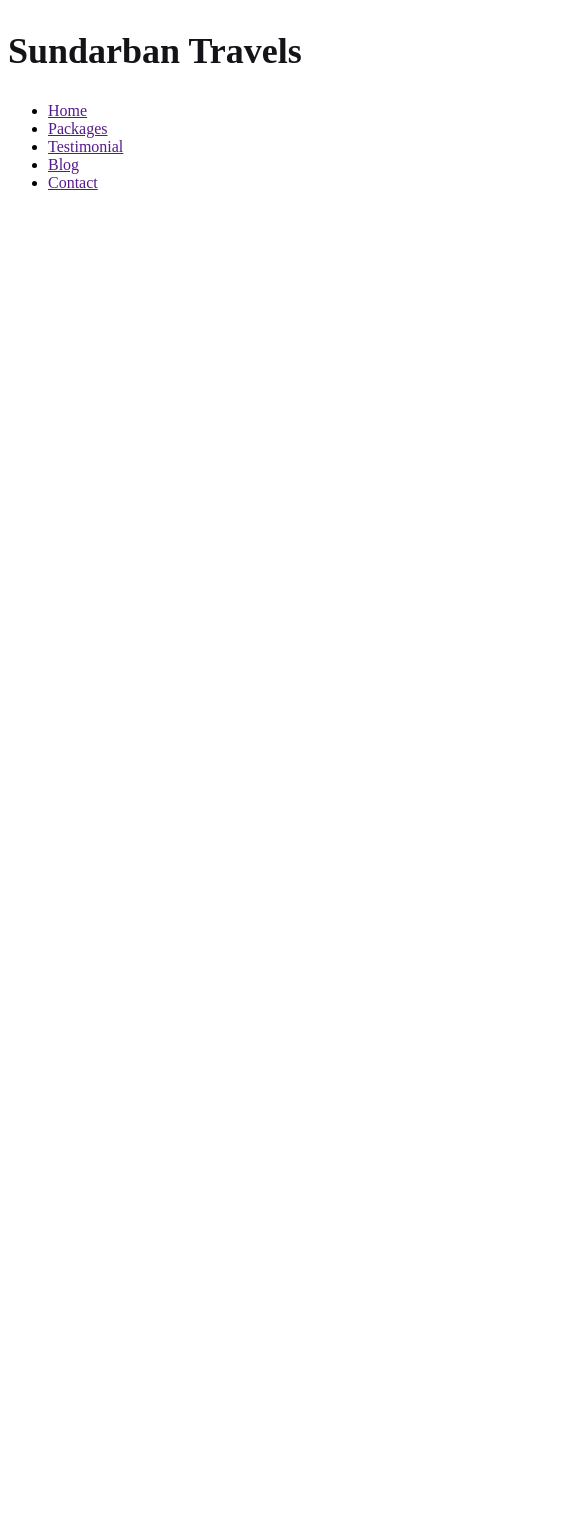
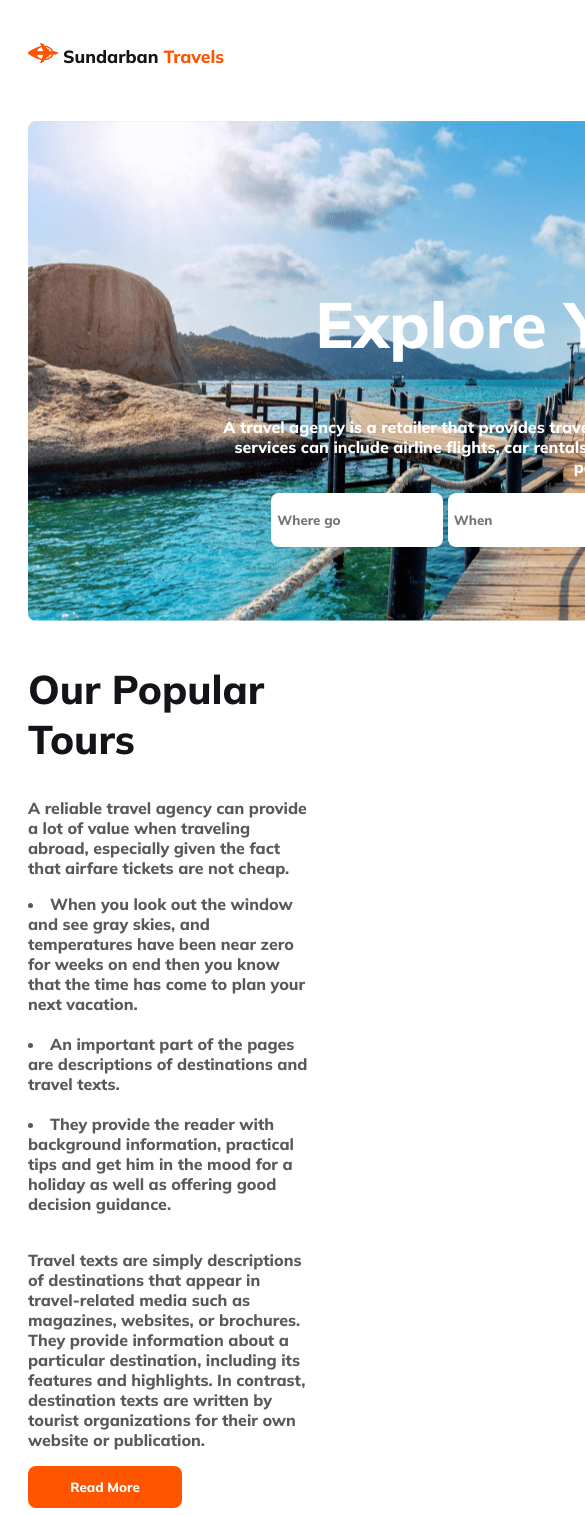
Before and after one commit to Abdullalimon/sundarban-travel, a plain HTML site: page index.html in a window 390 px wide. Shown: the top 1515 px of the page, 585 px wide, since content can reach past the window. Before the commit the page ends 844 px from the top, so only its background shows below. Drawn offline with Linux system fonts and the light colour scheme.

Commit message:
commit all

```diff
--- a/index.html
+++ b/index.html
@@ -1,5 +1,6 @@
 <!DOCTYPE html>
 <html lang="en">
+
 <head>
     <meta charset="UTF-8">
     <meta name="viewport" content="width=device-width, initial-scale=1.0">
@@ -7,24 +8,72 @@
     <link rel="shortcut icon" href="Images/travel-and-tourism.png" type="image/x-icon">
     <link rel="stylesheet" href="styles/travel.css">
 </head>
+
 <body>
     <header class="head">
-       <h2 class="travels">Sundarban Travels</h2>
-       <nav class="nav-title">
+        <div>
+            <h2 class="travels"> <img class="img" src="Images/Group 40071 (2).png" alt=""> Sundarban <span
+                    class="item">Travels</span></h2>
+        </div>
+
+        <nav>
             <ul>
-            <li><a href="">Home</a></li>
+                <li><a href=""> <span class="item">Home</span> </a></li>
                 <li><a href="">Packages</a></li>
                 <li><a href="">Testimonial</a></li>
                 <li><a href="">Blog</a></li>
                 <li><a href="">Contact</a></li>
             </ul>
         </nav>
+
     </header>
     <main>
+        <section class="banner">
+            <div class="banner-desc">
+                <h1 class="banner-title">Explore Your Travel</h1>
+                <p class="banner-para">A travel agency is a retailer that provides travel and tourism-related services
+                    to its customers. These services can include airline flights, car rentals, hotel booking, cruise
+                    lines, and various other travel packages. </p>
+                <input type="text" placeholder="Where go" name="" id="">
+                <input type="text" placeholder="When">
+                <input type="text" placeholder="Select type">
+                <button class="btn-primary">Find now</button>
+            </div>
+        </section>
+        <section class="tours">
+            <div class="list">
+                <h2 id="tour-title">Our Popular Tours</h2>
+                <p>A reliable travel agency can provide a lot of value when traveling abroad, especially given the fact that
+                    airfare tickets are not cheap.</p>
+                <li>When you look out the window and see gray skies, and temperatures have been near zero for weeks on end
+                    then you know that the time has come to plan your next vacation. </li>
+
+<br>
+
+                <li>An important part of the pages are descriptions of destinations and travel texts. </li>
+
+<br>
+                <li>They provide the reader with background information, practical tips and get him in the mood for a
+                    holiday as well as offering good decision guidance.</li>
+
+<br>
+                <p>Travel texts are simply descriptions of destinations that appear in travel-related media such as
+                    magazines, websites, or brochures. They provide information about a particular destination, including
+                    its features and highlights. In contrast, destination texts are written by tourist organizations for
+                    their own website or publication.</p>
+                    <button class="btn-primary">Read More</button>
+            </div>
+            <div class="tour-img">
+                <img src="Images/Rectangle 4.png" alt="">
+            </div>
+
+        </section>
 
     </main>
     <footer>
 
     </footer>
+
 </body>
+
 </html>
--- a/styles/travel.css
+++ b/styles/travel.css
@@ -1,11 +1,153 @@
-body {
-    <link href="https://fonts.googleapis.com/css2?family=Mulish:ital,wght@0,800;1,800&display=swap" rel="stylesheet">
+@import url('https://fonts.googleapis.com/css2?family=Mulish:ital,wght@0,800;1,800&display=swap');
+
+* {
+    font-family: Mulish;
 }
 
 .travels {
     color: #131318;
     font-size: 36px;
 }
-.nav-title > li{
+
+.img {
+    width: 45px;
+    height: 50px;
+}
+
+.head {
+    display: flex;
+    justify-content: space-between;
+    padding: 52px 135px 0 135px;
+}
+
+nav>ul {
+    display: flex;
+}
+
+nav li {
     list-style: none;
+    margin-left: 40px;
 }
+
+nav li>a {
+    text-decoration: none;
+    color: #424242;
+}
+
+.item {
+    color: #FF5400;
+}
+
+/* main */
+main {
+    padding: 0 135px;
+}
+
+/* banner section */
+.banner {
+    background-image: url('../Images/Group\ 13\ \(1\)\ \(1\).png');
+    background-repeat: no-repeat;
+    width: 1170px;
+    height: 500px;
+    background-position: 100%;
+    border-radius: 16px;
+
+}
+
+.banner {
+    justify-content: space-around;
+    text-align: center;
+}
+
+.banner-desc {
+    padding: 110px 185px;
+}
+
+.banner-title {
+    color: #fff;
+    font-size: 64px;
+}
+
+.banner-para {
+    color: #fff;
+    font-size: 16px;
+    font-weight: 400px;
+}
+
+.banner,
+input {
+    border-radius: 8px;
+    border: none;
+
+}
+
+input {
+    color: #fff;
+    width: 154px;
+    height: 42px;
+    padding: 6px 12px 6px 6px;
+}
+
+.btn-primary {
+    border-radius: 8px;
+    border: none;
+    background-color: #FF5400;
+    color: #fff;
+    width: 154px;
+    height: 42px;
+}
+
+/* section-2 */
+.tours {
+    display: flex;
+    margin-top: 100px;
+    color: rgba(19, 19, 24, 0.70);
+    font-size: 16px;
+    font-weight: 400;
+
+}
+
+#tour-title {
+    color: #131318;
+    font-size: 40px;
+    font-weight: 800;
+}
+
+.list {
+    margin-right: 53px;
+}
+
+@media screen and (max-width:600px) {
+    .head {
+        flex-direction: column;
+        padding: 20px;
+    }
+
+    .travels {
+        width: 220px;
+        font-size: 1.10rem;
+    }
+
+    .img {
+        width: 30px;
+        height: 20px;
+    }
+
+    nav>ul {
+        display: none;
+    }
+
+    main {
+        padding: 20px;
+
+    }
+    .tours{
+        flex-direction: column;
+        margin-top: 10px;
+    }
+    .tour-img{
+        margin-top: 10px;
+        width: 100%;
+    }
+
+}
```
Also changed, not shown: 1 other file. Lines whose indentation alone changed are shown as unchanged.
